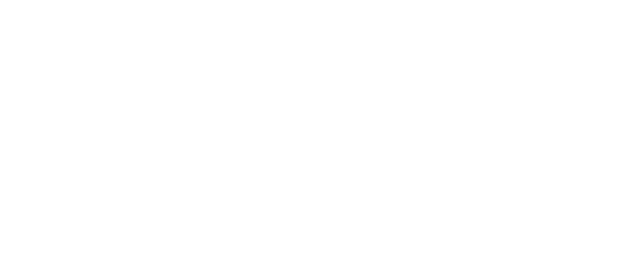
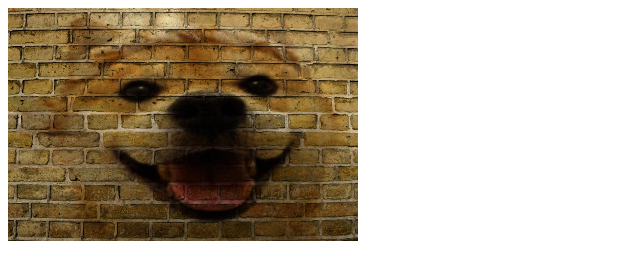
Before and after one commit to xiaojingGit/webglStudy, a website: page chapter5/texture2.html in a window 1280 px wide. Shown: the whole page, without its empty margins (0-640 px from the left). Drawn offline with Linux system fonts and the light colour scheme.

Commit message:
多个纹理图像重合

```diff
--- a/chapter5/texture2.html
+++ b/chapter5/texture2.html
@@ -42,6 +42,97 @@
 			`;
 
 			initShaders(gl, vsource_shader, fsource_shader);
+
+			const n = initVertex(gl);
+
+			initTexture(gl, n);
+
+			gl.clearColor(0.0, 0.0, 0.0, 1.0);
+		}
+
+		function initTexture(gl, n) {
+			const texture1 = gl.createTexture();
+			const texture2 = gl.createTexture();
+
+			const u_Sampler0 = gl.getUniformLocation(gl.program, 'u_Sampler0');
+			const u_Sampler1 = gl.getUniformLocation(gl.program, 'u_Sampler1');
+
+			const img1 = new Image();
+			const img2 = new Image();
+
+			img1.onload = function() {
+				loadTexture(gl, n, texture1, img1, u_Sampler0, gl.TEXTURE0, 0);
+			}
+
+			img2.onload = function() {
+				loadTexture(gl, n, texture2, img2, u_Sampler1, gl.TEXTURE1, 1);
+			}
+
+			img1.src = '../static/images/texture2.jpeg';
+			img2.src = '../static/images/texture3.jpeg';
+		}
+
+		let load1 = false;
+		let load2 = false;
+		function loadTexture(gl, n, texture, img, u_Sampler, glTexture, texunit) {
+			if (texunit === 0) {
+				load1 = true;
+			} else {
+				load2 = true;
+			}
+
+			// y轴反转
+			gl.pixelStorei(gl.UNPACK_FLIP_Y_WEBGL, 1);
+
+			// 激活纹理单元
+			gl.activeTexture(glTexture);
+
+			// 开启纹理对象，并将纹理对象绑定到激活的纹理单元上
+			gl.bindTexture(gl.TEXTURE_2D, texture);
+
+			// 配置纹理对象参数
+			gl.texParameteri(gl.TEXTURE_2D, gl.TEXTURE_MAG_FILTER, gl.LINEAR);
+			gl.texParameteri(gl.TEXTURE_2D, gl.TEXTURE_MIN_FILTER, gl.LINEAR);
+			gl.texParameteri(gl.TEXTURE_2D, gl.TEXTURE_WRAP_S, gl.CLAMP_TO_EDGE);
+			gl.texParameteri(gl.TEXTURE_2D, gl.TEXTURE_WRAP_T, gl.CLAMP_TO_EDGE);
+
+			// 将纹理图像分配给纹理对象
+			gl.texImage2D(gl.TEXTURE_2D, 0, gl.RGB, gl.RGB, gl.UNSIGNED_BYTE, img);
+			// 将纹理单元传递给片元着色器
+			gl.uniform1i(u_Sampler, texunit);
+
+			if (load1 && load2) {
+				gl.clear(gl.COLOR_BUFFER_BIT);
+				gl.drawArrays(gl.TRIANGLE_FAN, 0, n)
+			}
+
+		}
+
+		function initVertex(gl) {
+			const vertex = new Float32Array([
+				-1.0, 1.0, 0.0, 1.0,
+				-1.0, -1.0, 0.0, 0.0,
+				1.0, -1.0, 1.0, 0.0,
+				1.0, 1.0, 1.0, 1.0
+			]);
+
+			const n = 4;
+
+			const buffer = gl.createBuffer();
+			gl.bindBuffer(gl.ARRAY_BUFFER, buffer);
+			gl.bufferData(gl.ARRAY_BUFFER, vertex, gl.STATIC_DRAW);
+
+			const FSIZE = vertex.BYTES_PER_ELEMENT;
+			const a_Position = gl.getAttribLocation(gl.program, 'a_Position');
+			const a_TexCoord = gl.getAttribLocation(gl.program, 'a_TexCoord');
+
+			gl.vertexAttribPointer(a_Position, 2, gl.FLOAT, false, FSIZE * 4, 0);
+			gl.enableVertexAttribArray(a_Position);
+
+			gl.vertexAttribPointer(a_TexCoord, 2, gl.FLOAT, false, FSIZE * 4, FSIZE * 2);
+			gl.enableVertexAttribArray(a_TexCoord);
+
+			return n;
 		}
 	</script>
 </body>
```
Also changed, not shown: chapter5/texture.html (+1 -1 lines), static/images/texture2.jpeg (added), static/images/texture3.jpeg (added).
